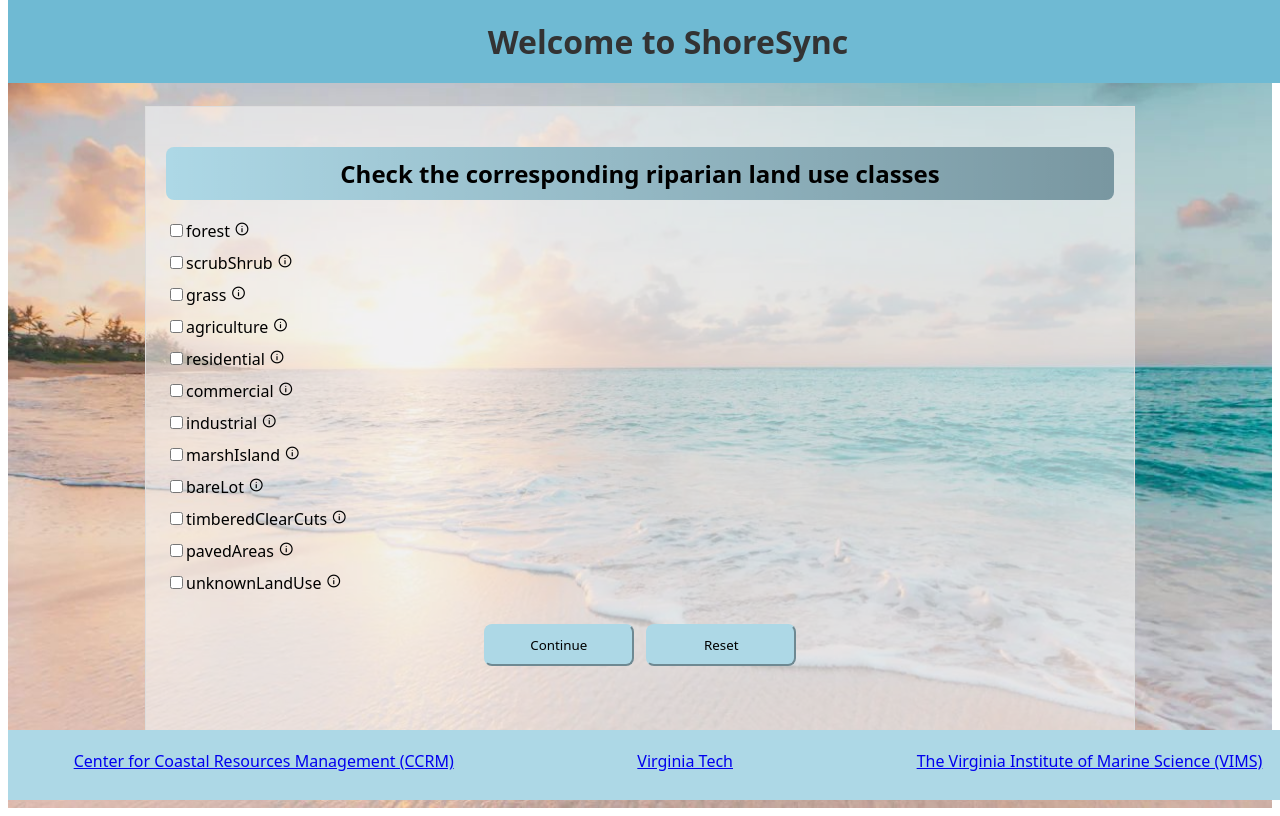
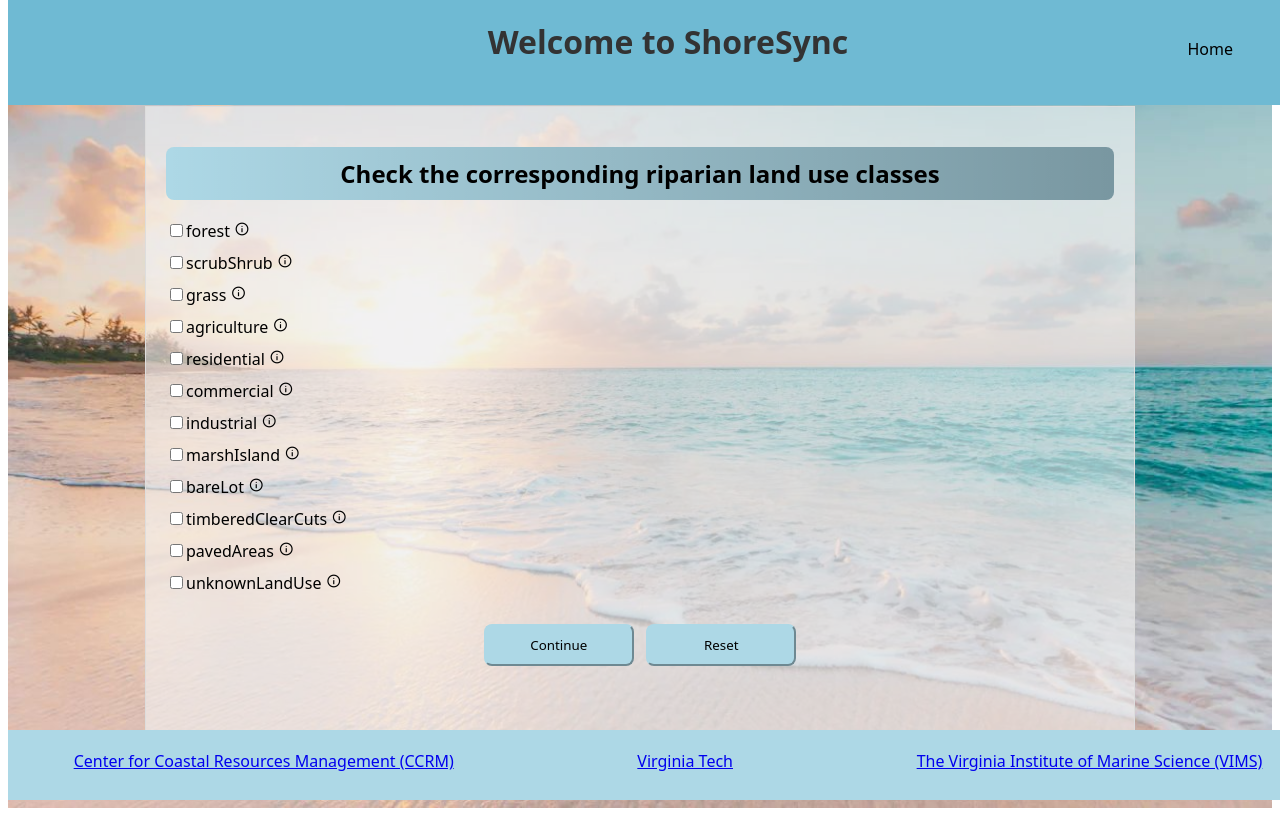
Before and after one commit to nikhilrouth/Shoresync, a React (Create React App) app: page / in a window 1280 px wide. Built offline with nearby package versions, Linux system fonts and the light colour scheme.

Commit message:
Added header with link to take to home page (first page in the form)

```diff
--- a/src/App.jsx
+++ b/src/App.jsx
@@ -53,6 +53,7 @@ function App() {
       <br/>
 
 
+
         {/* {!loggedIn && <Login onLogin={handleLogin} />}
       {loggedIn && (
         <>
@@ -68,7 +69,7 @@ function App() {
        )}   */}
 
         <>
-            <Header />
+            <Header setFormComponent={setFormComponent}/>
             {formComponent === 0 && <LandUseForm setFormComponent={setFormComponent} allFormsData={allFormsData} setAllFormsData={setAllFormsData} />}
             {formComponent === 1 && <BankAttributesForm setFormComponent={setFormComponent} allFormsData={allFormsData} setAllFormsData={setAllFormsData} />}
             {formComponent === 2 && <ShorelineFeaturesForm setFormComponent={setFormComponent} allFormsData={allFormsData} setAllFormsData={setAllFormsData} />}
--- a/src/components/Header.css
+++ b/src/components/Header.css
@@ -5,8 +5,12 @@
   top: 0;
   padding: 20px;
   width: 100%;
+  z-index: 1;
+}
+
+.welcome {
   text-align: center;
-  z-index: 1;
+
 }
 
 
@@ -23,3 +27,24 @@ h1 {
 .logo img {
   max-height: 50px; /* Adjust logo height */
 }
+
+
+.header-content {
+  align-items: center;
+  display: block;
+}
+
+.header-link-content{
+  position: relative;
+  text-align: right;
+  top: -25px;
+  padding-right: 75px;
+}
+
+.link {
+  color: black;
+  text-decoration: none;
+
+
+
+}
--- a/src/components/Header.jsx
+++ b/src/components/Header.jsx
@@ -2,9 +2,31 @@ import React from 'react';
 import './Header.css';
 
 const Header = () => {
+
+
+  const redirectPage = (props) => {
+    sessionStorage.setItem('formComponent', 0);
+    props.setFormComponent(0);
+
+  }
+
   return (
+    <div>
     <div className="header">
-      <h1>Welcome to ShoreSync</h1>
+      <div className = "header-content">
+      <h1 className= "welcome">Welcome to ShoreSync</h1>
+
+      </div>
+
+      <div className = "header-link-content">
+      <a className = "link" href="/"
+      onClick = {redirectPage}>
+      Home
+      </a>
+      </div>
+
+
+    </div>
     </div>
       );
 };
```
